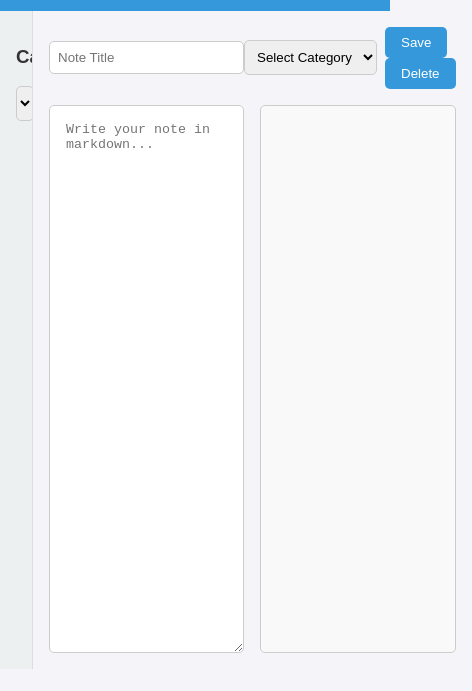
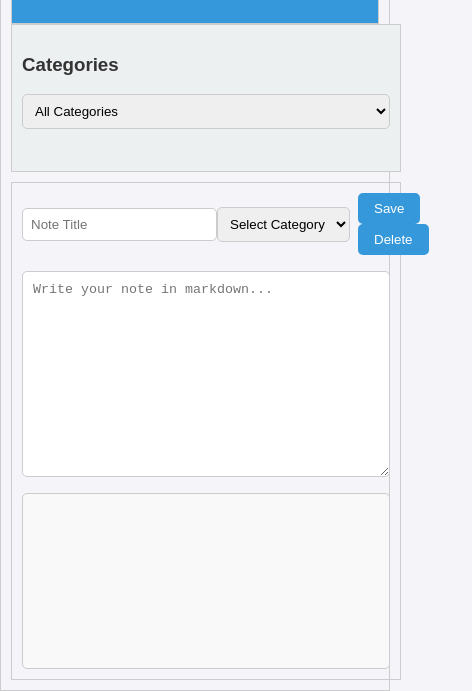
Before and after one commit to 000alimran/Markdown-Note-Taking-App, a plain HTML site: page index.html in a window 390 px wide. Shown: the part 175-866 px from the top of the page, 472 px wide, since content can reach past the window. Before the commit the page ends 844 px from the top, so only its background shows below. Drawn offline with nearby package versions, Linux system fonts and the light colour scheme.

Commit message:
Improved CSS styles

```diff
--- a/styles.css
+++ b/styles.css
@@ -12,6 +12,8 @@ body {
     display: flex;
     flex-direction: column;
     min-height: 100vh;
+    padding: 10px;
+    border: 1px solid #ccc;
 }
 
 header {
@@ -21,6 +23,7 @@ header {
     display: flex;
     justify-content: space-between;
     align-items: center;
+    border: 1px solid #ccc;
 }
 
 .header-buttons button {
@@ -42,6 +45,7 @@ header {
 .notes-container {
     display: flex;
     flex: 1;
+    gap: 10px;
 }
 
 .notes-sidebar {
@@ -50,6 +54,8 @@ header {
     padding: 1rem;
     overflow-y: auto;
     border-right: 1px solid #ddd;
+    border: 1px solid #ccc;
+    padding: 10px;
 }
 
 .category-filter select {
@@ -69,6 +75,8 @@ header {
     display: flex;
     flex-direction: column;
     padding: 1rem;
+    border: 1px solid #ccc;
+    padding: 10px;
 }
 
 .editor-header {
@@ -112,6 +120,7 @@ header {
     border-radius: 5px;
     background-color: white;
     font-family: monospace;
+    padding: 10px;
 }
 
 #preview {
@@ -120,6 +129,7 @@ header {
     border: 1px solid #ccc;
     border-radius: 5px;
     background-color: #f9f9f9;
+    padding: 10px;
 }
 
 .modal {
@@ -141,6 +151,8 @@ header {
     max-width: 500px;
     width: 90%;
     text-align: center;
+    border: 1px solid #ccc;
+    padding: 10px;
 }
 
 .modal-content h2 {
@@ -171,3 +183,22 @@ header {
 .close-modal:hover {
     background-color: #2980b9;
 }
+
+/* Mobile responsiveness */
+@media (max-width: 768px) {
+    .notes-container {
+        flex-direction: column;
+    }
+
+    .notes-sidebar {
+        width: 100%;
+    }
+
+    .note-editor {
+        width: 100%;
+    }
+
+    .editor-container {
+        flex-direction: column;
+    }
+}
```
